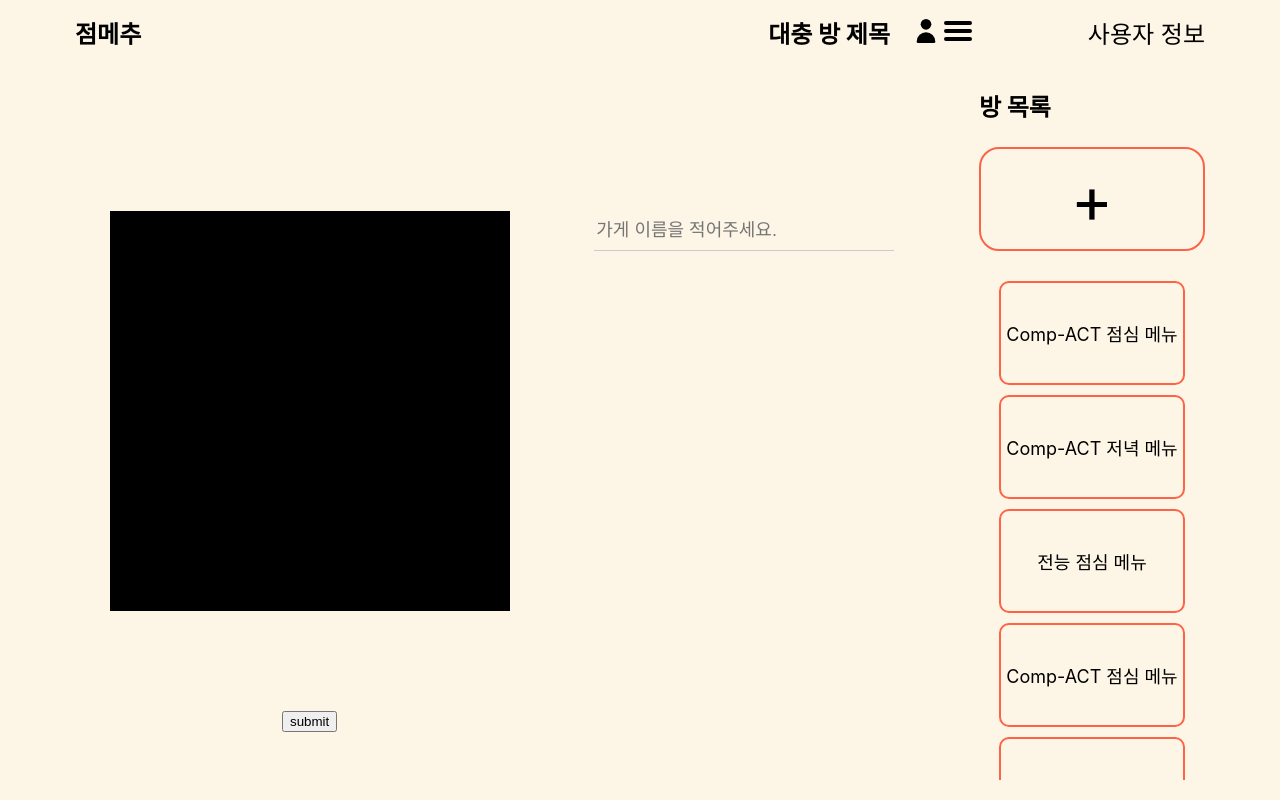
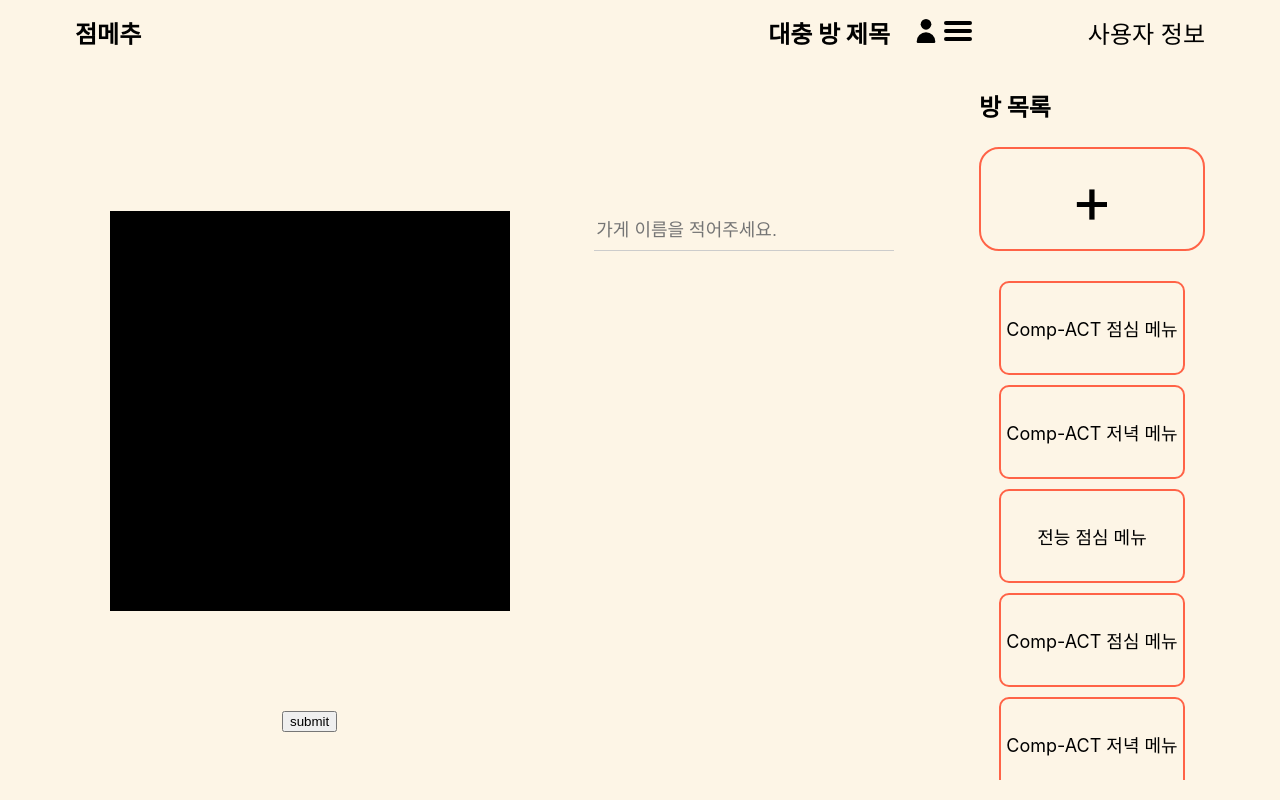
Before and after one commit to Comp-ACT/random-lunch-menu-front, a React (Create React App) app: page / in a window 1280 px wide. Built offline with nearby package versions, Linux system fonts and the light colour scheme.

Commit message:
Update Room.jsx

```diff
--- a/src/components/common/sidebar/room-list/room/Room.jsx
+++ b/src/components/common/sidebar/room-list/room/Room.jsx
@@ -11,7 +11,7 @@ function Room({ name }) {
       fontSize: 18,
       justifyContent: 'center',
       marginTop: 10,
-      minHeight: 100,
+      minHeight: 90,
       borderStyle: 'solid',
       borderWidth: 2,
       borderColor: Colors.CORAL,
```
